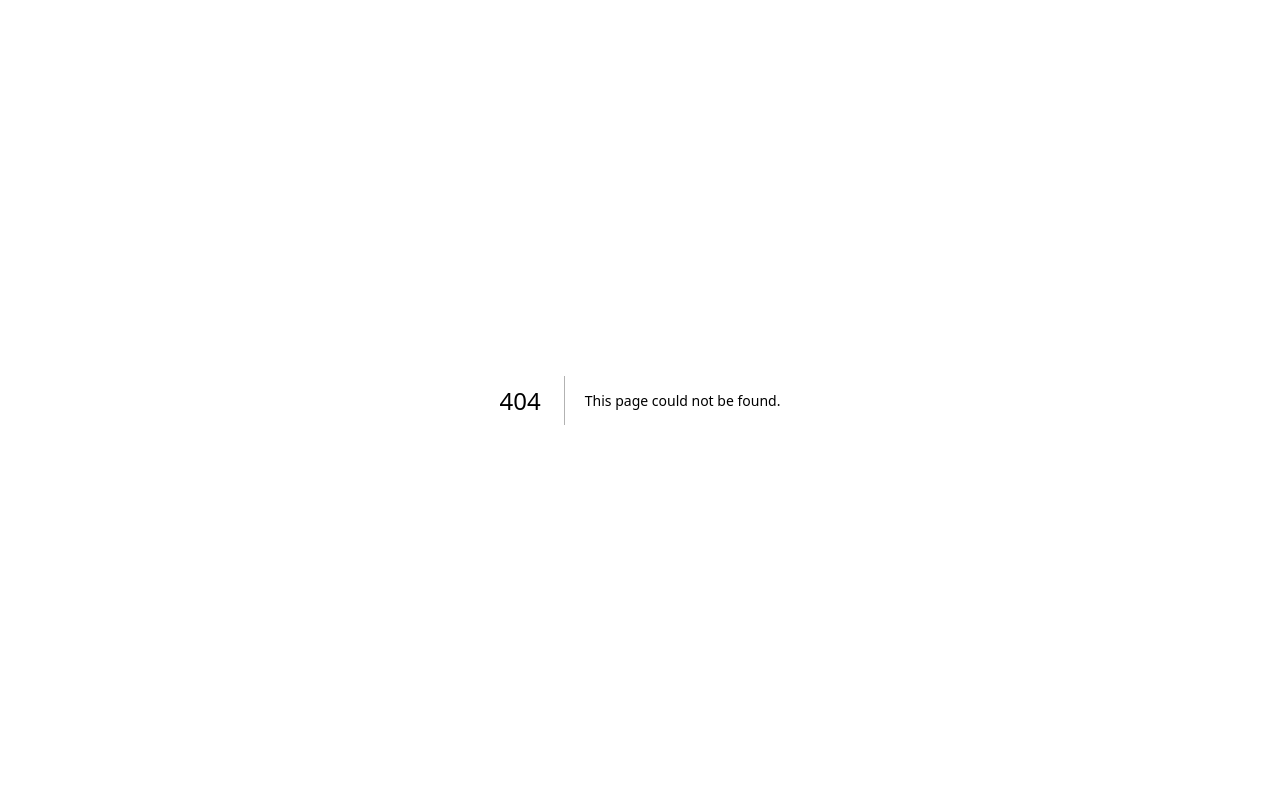
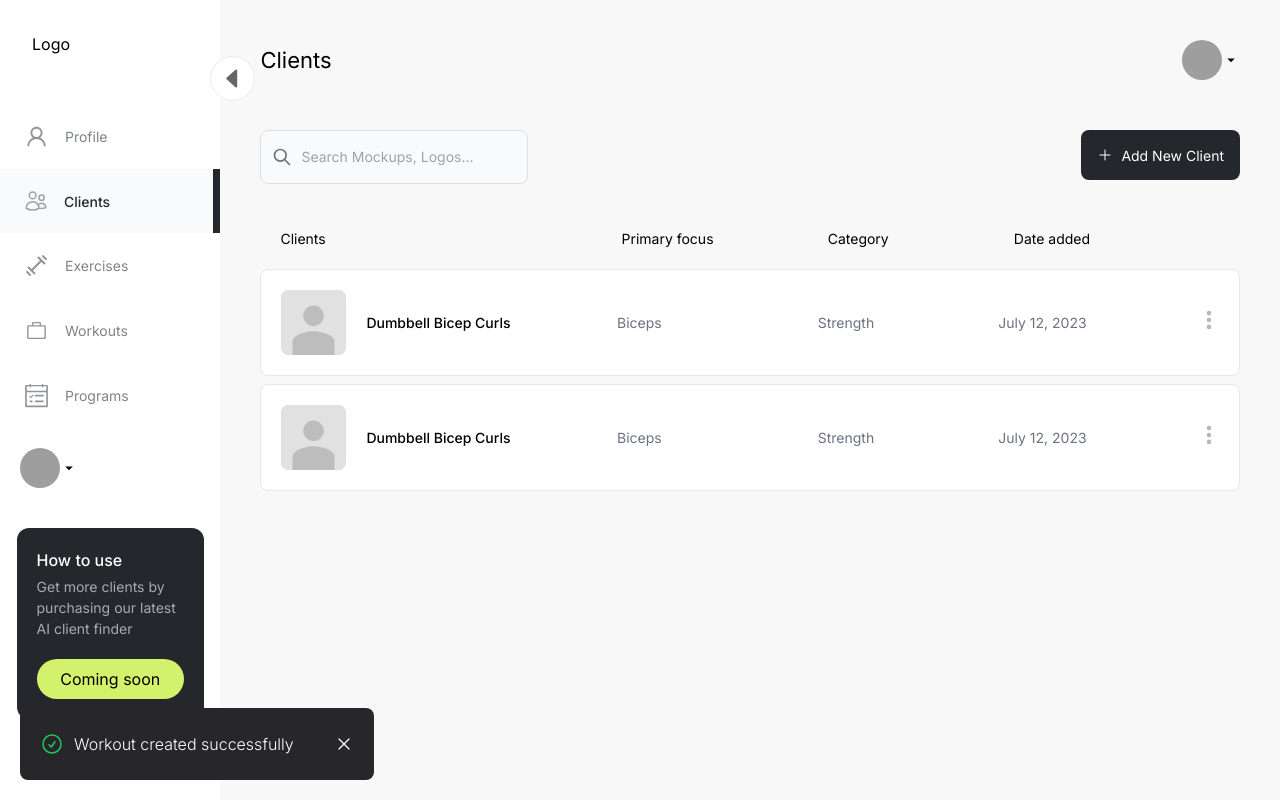
Before and after one commit to JacobDiazCruz/fitness-app, a Next.js app: page /manager/clients in a window 1280 px wide. Before the commit this address had no page. Built offline with nearby package versions, Linux system fonts and the light colour scheme; grey boxes are pictures that could not be loaded.

Commit message:
Added: clients

```diff
--- /dev/null
+++ b/src/app/manager/clients/TableActions.tsx
@@ -0,0 +1,29 @@
+'use client';
+
+import Button from "@/components/global/Button";
+import { AddIcon } from "@/components/global/Icons";
+import Link from "next/link";
+
+export default function TableActions() {
+  return (
+    <div className="flex justify-between">
+      <form>
+        <label for="default-search" class="mb-2 text-sm font-medium text-gray-900 sr-only dark:text-white">Search</label>
+        <div class="relative">
+          <div class="absolute inset-y-0 left-0 flex items-center pl-3 pointer-events-none">
+            <svg aria-hidden="true" class="w-5 h-5 text-gray-500 dark:text-gray-400" fill="none" stroke="currentColor" viewBox="0 0 24 24" xmlns="http://www.w3.org/2000/svg"><path stroke-linecap="round" stroke-linejoin="round" stroke-width="2" d="M21 21l-6-6m2-5a7 7 0 11-14 0 7 7 0 0114 0z"></path></svg>
+          </div>
+          <input type="search" id="default-search" class="block w-full p-4 pl-10 text-sm text-gray-900 border border-[#DAE0E5] rounded-lg bg-gray-50 focus:ring-blue-500 focus:border-blue-300 dark:bg-white dark:border-[#DAE0E5] dark:placeholder-gray-400 dark:text-[#000] dark:focus:ring-blue-500 dark:focus:border-blue-300" placeholder="Search Mockups, Logos..." required />
+        </div>
+      </form>
+        <Link href="/manager/clients/add">
+          <Button
+            className="btn-dark h-[50px]"
+            startIcon={<AddIcon />}
+          >
+            Add New Client
+          </Button>
+        </Link>
+    </div>
+  );
+}
--- /dev/null
+++ b/src/app/manager/clients/TableItem.tsx
@@ -0,0 +1,37 @@
+import Image from "next/image";
+
+export default function TableItem() {
+  return (
+    <div className="bg-white w-full border border-gray-200 border-solid rounded-lg p-5 my-2">
+      <div className="flex items-center w-full justify-between">
+        <div className="col-1 flex items-center gap-[20px] w-[235px]">
+          <div className="rounded-lg bg-gray-300 w-[65px] h-[65px] overflow-hidden relative">
+            <Image
+              alt="Trainer Image"
+              src={"/user.png"}
+              style={{ objectFit: "cover" }}
+              fill
+            />
+          </div>
+          <div>
+            <h5 className="font-medium text-[14px]">Dumbbell Bicep Curls</h5>
+          </div>
+        </div>
+        <div className="col-2 w-[100px]">
+          <p className="text-[14px] text-gray-500">Biceps</p>
+        </div>
+        <div className="col-3 w-[80px]">
+          <p className="text-[14px] text-gray-500">Strength</p>
+        </div>
+        <div className="col-4 w-[100px]">
+          <p className="text-[14px] text-gray-500">July 12, 2023</p>
+        </div>
+        <div className="col-5">
+          <button>
+            <svg t="1685428629909" class="icon" viewBox="0 0 1024 1024" version="1.1" xmlns="http://www.w3.org/2000/svg" p-id="7656" width="20" height="20"><path d="M512 512m-116.949333 0a116.949333 116.949333 0 1 0 233.898666 0 116.949333 116.949333 0 1 0-233.898666 0Z" fill="#b9b6b6" p-id="7657"></path><path d="M512 159.616m-116.949333 0a116.949333 116.949333 0 1 0 233.898666 0 116.949333 116.949333 0 1 0-233.898666 0Z" fill="#b9b6b6" p-id="7658"></path><path d="M512 864.384m-116.949333 0a116.949333 116.949333 0 1 0 233.898666 0 116.949333 116.949333 0 1 0-233.898666 0Z" fill="#b9b6b6" p-id="7659"></path></svg>
+          </button>
+        </div>
+      </div>
+    </div>
+  );
+}
--- /dev/null
+++ b/src/app/manager/clients/add/page.tsx
@@ -0,0 +1,64 @@
+import Button from "@/components/global/Button";
+import Container from "@/components/global/Container";
+import TextField from "@/components/global/TextField";
+import Header from "@/components/manager/Header";
+
+export default function AddNewClient () {
+  return (
+    <div className="add-new-client">
+      <Header
+        pageTitle="Add New Client"
+        backIcon
+        backPath="/manager/clients"
+      />
+      <div className="action-buttons my-5 flex justify-between">
+        <div></div>
+        <div>
+          <Button
+            variant="outlined"
+            className="mr-3"
+          >
+            Cancel
+          </Button>
+          <Button
+            variant="contained"
+          >
+            Submit
+          </Button>
+        </div>
+      </div>
+      <Container>
+        <div className="flex gap-[20px] w-[700px]">
+          <div className="w-[50%]">
+            <p className="mb-2">First name</p>
+            <TextField
+              placeholder="First name"
+              className="h-[49px]"
+            />
+          </div>
+          <div className="w-[50%]">
+            <p className="mb-2">Last name</p>
+            <TextField
+              placeholder="Last name"
+              className="h-[49px]"
+            />
+          </div>
+        </div>
+        <div className="w-[700px] mt-7">
+          <p className="mb-2">Email address</p>
+          <TextField
+            placeholder="e.g. johndoe@email.com"
+            className="h-[49px]"
+          />
+        </div>
+        <div className="w-[700px] mt-7">
+          <p className="mb-2">Contact number</p>
+          <TextField
+            placeholder="xxxxxxxxx"
+            className="h-[49px]"
+          />
+        </div>
+      </Container>
+    </div>
+  );
+}
--- /dev/null
+++ b/src/app/manager/clients/page.tsx
@@ -0,0 +1,23 @@
+import Header from "@/components/manager/Header";
+import TableActions from "./TableActions";
+import TableItem from "./TableItem";
+
+export default function Clients() {
+  return (
+    <>
+      <Header pageTitle="Clients" />
+      <TableActions />
+      <div className="page-table mt-8">
+        <div className="flex justify-between px-5 py-3 text-[14px]">
+          <div className="w-[235px]">Clients</div>
+          <div className="w-[100px]">Primary focus</div>
+          <div className="w-[80px]">Category</div>
+          <div className="w-[100px]">Date added</div>
+          <div></div>
+        </div>
+        <TableItem />
+        <TableItem />
+      </div>
+    </>
+  );
+}
--- a/src/app/manager/workouts/add/EditExercise/MappedExercises.tsx
+++ b/src/app/manager/workouts/add/EditExercise/MappedExercises.tsx
@@ -25,7 +25,7 @@ export default function MappedExercises({
     setDraggedExercise(exercise);
   };
 
-  const handleDragEnter = (e, index, exercise) => {
+  const handleDrop = (e, index, exercise) => {
     e.preventDefault();
     const targetIndex = selectedExercises.indexOf(draggedExercise);
     const currentY = e.clientY;
@@ -33,24 +33,13 @@ export default function MappedExercises({
     if (index !== targetIndex && targetIndex !== -1) {
       const updatedArr = [...selectedExercises];
       updatedArr.splice(targetIndex, 1);
-
-      if (currentY < lastY) {
-        updatedArr.splice(index, 0, draggedExercise);
-      } else {
-        updatedArr.splice(index, 0, draggedExercise);
-      }
+      updatedArr.splice(index, 0, draggedExercise);
 
       setSelectedExercises(updatedArr);
       setDraggedExercise(null);
     }
-    setLastY(currentY);
+    setShowDropContainer(false);
   }
-
-  const handleDrop = (e, index) => {
-    e.preventDefault();
-    setDraggedExercise(null);
-    setShowDropContainer(false);
-  };
 
   const handleDropSuperset = (e, exercise) => {
     e.stopPropagation();
@@ -114,9 +103,9 @@ export default function MappedExercises({
             onDragOver={(e) => {
               e.preventDefault();
             }}
-            onDrop={(e) => handleDrop(e, index)}
+            onDrop={(e) => handleDrop(e, index, exercise)}
             onDrag={(e) => handleDrag(exercise)} // Update state during drag
-            onDragEnter={(e) => handleDragEnter(e, index, exercise)}
+            // onDragEnter={(e) => handleDragEnter(e, index, exercise)}
             className="cursor-grab mt-4"
             style={{
               opacity: draggedExercise === exercise ? 0.01 : 1,
@@ -127,7 +116,7 @@ export default function MappedExercises({
                 className="border-[2px] relative cursor-grab border-solid border-indigo-950 rounded-lg overflow-hidden mt-5"
                 onDragOver={(e) => {
                   e.preventDefault();
-
+                  setShowDropContainer(true)
                 }}
                 onDrop={(e) => handleDrop(e, index)}
               >
--- a/src/app/manager/workouts/add/EditExercise/index.tsx
+++ b/src/app/manager/workouts/add/EditExercise/index.tsx
@@ -24,7 +24,7 @@ export default function EditExercises() {
     e.preventDefault();
   };
 
-  const onDropFromExercises = (e, cat) => {
+  const onDropFromExercises = (e) => {
     if (e.dataTransfer.getData("exercise")) {
       const exercise: Exercise = JSON.parse(e.dataTransfer.getData("exercise"));
       const exercisesList = [...selectedExercises, {
@@ -88,7 +88,7 @@ export default function EditExercises() {
       <div
         className="exercises-section mt-5"
         onDragOver={onDragOverFromExercises}
-        onDrop={(e) => onDropFromExercises(e, "selected")}
+        onDrop={(e) => onDropFromExercises(e)}
       >
         <p className="mb-3 text-[14px]">Exercises</p>
         <div className="btn-actions flex items-center sticky top-[0] h-[70px] bg-white z-[500] border-b border-b-solid border-gray-200 shadow-sm">
--- /dev/null
+++ b/src/components/global/Container.tsx
@@ -0,0 +1,12 @@
+import React from "react";
+
+export default function Container({
+  children,
+  className
+}: React.ReactNode) {
+  return (
+    <div className={`${className} form bg-white shadow-md width-full p-8 rounded-lg`}>
+      {children}
+    </div>
+  );
+}
--- a/src/components/global/Icons.tsx
+++ b/src/components/global/Icons.tsx
@@ -63,3 +63,11 @@ export const BarbellIcon = ({ className }) => {
     <svg t="1685421363075" className={`${className ? className : 'w-4 h-4' }`} viewBox="0 0 1024 1024" version="1.1" xmlns="http://www.w3.org/2000/svg" p-id="5058" width="25" height="25"><path d="M745.813333 279.466667l-121.173333-121.173334a42.666667 42.666667 0 0 0-60.586667 0 42.666667 42.666667 0 0 0 0 60.16l90.453334 90.453334-345.6 345.6-90.453334-90.453334a42.666667 42.666667 0 0 0-60.16 0 42.666667 42.666667 0 0 0 0 60.586667l119.893334 119.893333 119.893333 119.893334a42.666667 42.666667 0 0 0 30.293333 12.8 42.666667 42.666667 0 0 0 30.293334-72.96l-89.173334-89.173334 345.6-345.6 90.453334 90.453334a42.666667 42.666667 0 1 0 60.16-60.586667zM158.293333 744.96a42.666667 42.666667 0 0 0-60.586666 60.586667l120.746666 120.746666a42.666667 42.666667 0 0 0 30.293334 12.373334 42.666667 42.666667 0 0 0 30.293333-12.373334 42.666667 42.666667 0 0 0 0-60.586666z m768-526.506667l-120.746666-120.746666a42.666667 42.666667 0 0 0-60.586667 60.586666l120.746667 120.746667a42.666667 42.666667 0 0 0 60.586666 0 42.666667 42.666667 0 0 0 0-60.586667z" p-id="5059"></path></svg>
   );
 }
+
+export const DoubleUserIcon = ({ className }) => {
+  return (
+    <svg xmlns="http://www.w3.org/2000/svg" className={`${className ? className : 'w-4 h-4' }`} fill="none" viewBox="0 0 24 24" stroke-width="1.5" stroke="currentColor">
+      <path stroke-linecap="round" stroke-linejoin="round" d="M15 19.128a9.38 9.38 0 002.625.372 9.337 9.337 0 004.121-.952 4.125 4.125 0 00-7.533-2.493M15 19.128v-.003c0-1.113-.285-2.16-.786-3.07M15 19.128v.106A12.318 12.318 0 018.624 21c-2.331 0-4.512-.645-6.374-1.766l-.001-.109a6.375 6.375 0 0111.964-3.07M12 6.375a3.375 3.375 0 11-6.75 0 3.375 3.375 0 016.75 0zm8.25 2.25a2.625 2.625 0 11-5.25 0 2.625 2.625 0 015.25 0z" />
+    </svg>
+  );
+}
--- a/src/components/manager/Sidebar.tsx
+++ b/src/components/manager/Sidebar.tsx
@@ -3,6 +3,7 @@ import { useRouter } from 'next/navigation';
 import { usePathname } from 'next/navigation';
 import Link from "next/link";
 import UserMenu from '../global/UserMenu';
+import { DoubleUserIcon } from "../global/Icons";
 
 export default function Sidebar () {
   const router = useRouter();
@@ -14,6 +15,11 @@ export default function Sidebar () {
       icon: <svg t="1685199933183" className="icon" viewBox="0 0 1024 1024" version="1.1" xmlns="http://www.w3.org/2000/svg" p-id="8018" width="25" height="25"><path d="M858.5 763.6c-18.9-44.8-46.1-85-80.6-119.5-34.5-34.5-74.7-61.6-119.5-80.6-0.4-0.2-0.8-0.3-1.2-0.5C719.5 518 760 444.7 760 362c0-137-111-248-248-248S264 225 264 362c0 82.7 40.5 156 102.8 201.1-0.4 0.2-0.8 0.3-1.2 0.5-44.8 18.9-85 46-119.5 80.6-34.5 34.5-61.6 74.7-80.6 119.5C146.9 807.5 137 854 136 901.8c-0.1 4.5 3.5 8.2 8 8.2h60c4.4 0 7.9-3.5 8-7.8 2-77.2 33-149.5 87.8-204.3 56.7-56.7 132-87.9 212.2-87.9s155.5 31.2 212.2 87.9C779 752.7 810 825 812 902.2c0.1 4.4 3.6 7.8 8 7.8h60c4.5 0 8.1-3.7 8-8.2-1-47.8-10.9-94.3-29.5-138.2zM512 534c-45.9 0-89.1-17.9-121.6-50.4S340 407.9 340 362c0-45.9 17.9-89.1 50.4-121.6S466.1 190 512 190s89.1 17.9 121.6 50.4S684 316.1 684 362c0 45.9-17.9 89.1-50.4 121.6S557.9 534 512 534z" fill="#90959A" p-id="8019"></path></svg>,
       name: "Profile",
       path: "/manager/profile"
+    },
+    {
+      icon: <DoubleUserIcon className="w-6 h-6 text-gray-400" />,
+      name: "Clients",
+      path: "/manager/clients"
     },
     {
       icon: <svg t="1685421363075" class="icon" viewBox="0 0 1024 1024" version="1.1" xmlns="http://www.w3.org/2000/svg" p-id="5058" width="25" height="25"><path d="M745.813333 279.466667l-121.173333-121.173334a42.666667 42.666667 0 0 0-60.586667 0 42.666667 42.666667 0 0 0 0 60.16l90.453334 90.453334-345.6 345.6-90.453334-90.453334a42.666667 42.666667 0 0 0-60.16 0 42.666667 42.666667 0 0 0 0 60.586667l119.893334 119.893333 119.893333 119.893334a42.666667 42.666667 0 0 0 30.293333 12.8 42.666667 42.666667 0 0 0 30.293334-72.96l-89.173334-89.173334 345.6-345.6 90.453334 90.453334a42.666667 42.666667 0 1 0 60.16-60.586667zM158.293333 744.96a42.666667 42.666667 0 0 0-60.586666 60.586667l120.746666 120.746666a42.666667 42.666667 0 0 0 30.293334 12.373334 42.666667 42.666667 0 0 0 30.293333-12.373334 42.666667 42.666667 0 0 0 0-60.586666z m768-526.506667l-120.746666-120.746666a42.666667 42.666667 0 0 0-60.586667 60.586666l120.746667 120.746667a42.666667 42.666667 0 0 0 60.586666 0 42.666667 42.666667 0 0 0 0-60.586667z" p-id="5059" fill="#90959A"></path></svg>,
```
